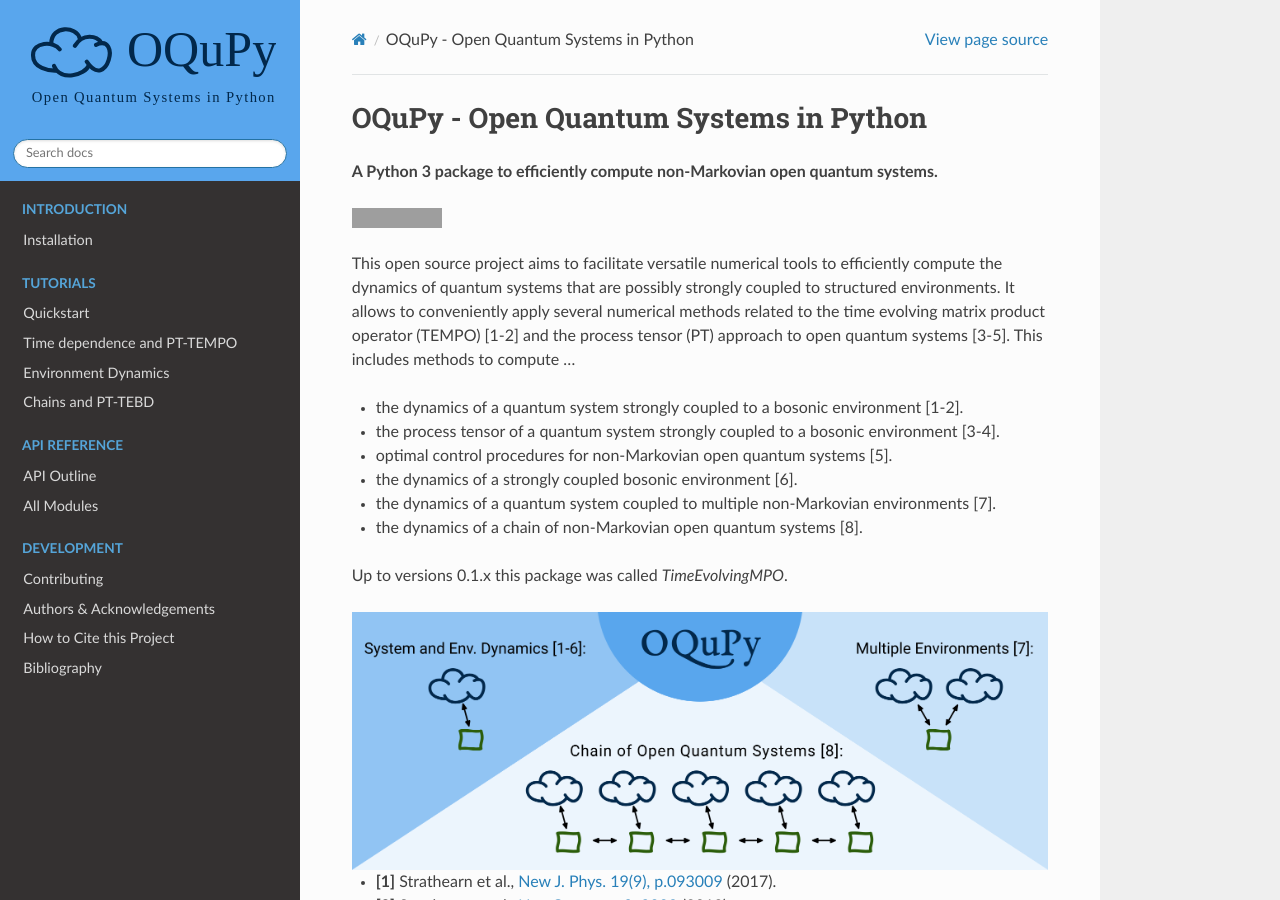
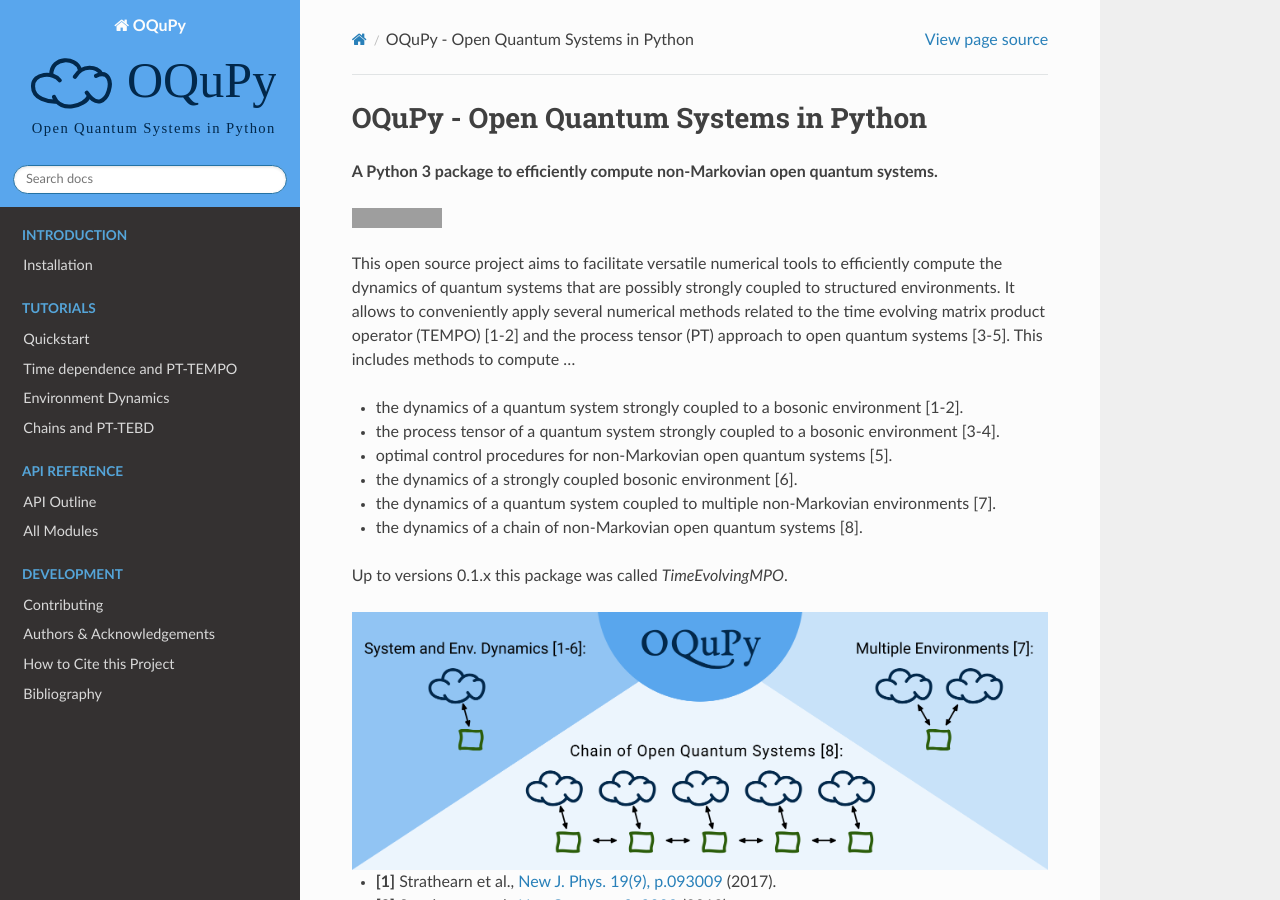
Before and after one commit to tempoCollaboration/OQuPy, a Sphinx documentation site: the page built from docs/index.rst, in a window 1280 px wide and 900 px high. Built offline with Sphinx 7.4.7 and the Read the Docs theme 2.0.0, drawn with Linux system fonts in a browser that asks for light colours; grey boxes are pictures that could not be loaded.

```diff
--- a/docs/conf.py
+++ b/docs/conf.py
@@ -73,8 +73,8 @@ html_static_path = ['_static']
 html_favicon = 'graphics/icon.ico'
 html_logo = 'graphics/logo-transparent.svg'
 html_theme_options = {
-    'logo_only': True,
-    'display_version': False,
+    'logo_only': False,
+    'display_version': True,
     'color': True,
     'style_nav_header_background': '#59a6ed'
 }
```
